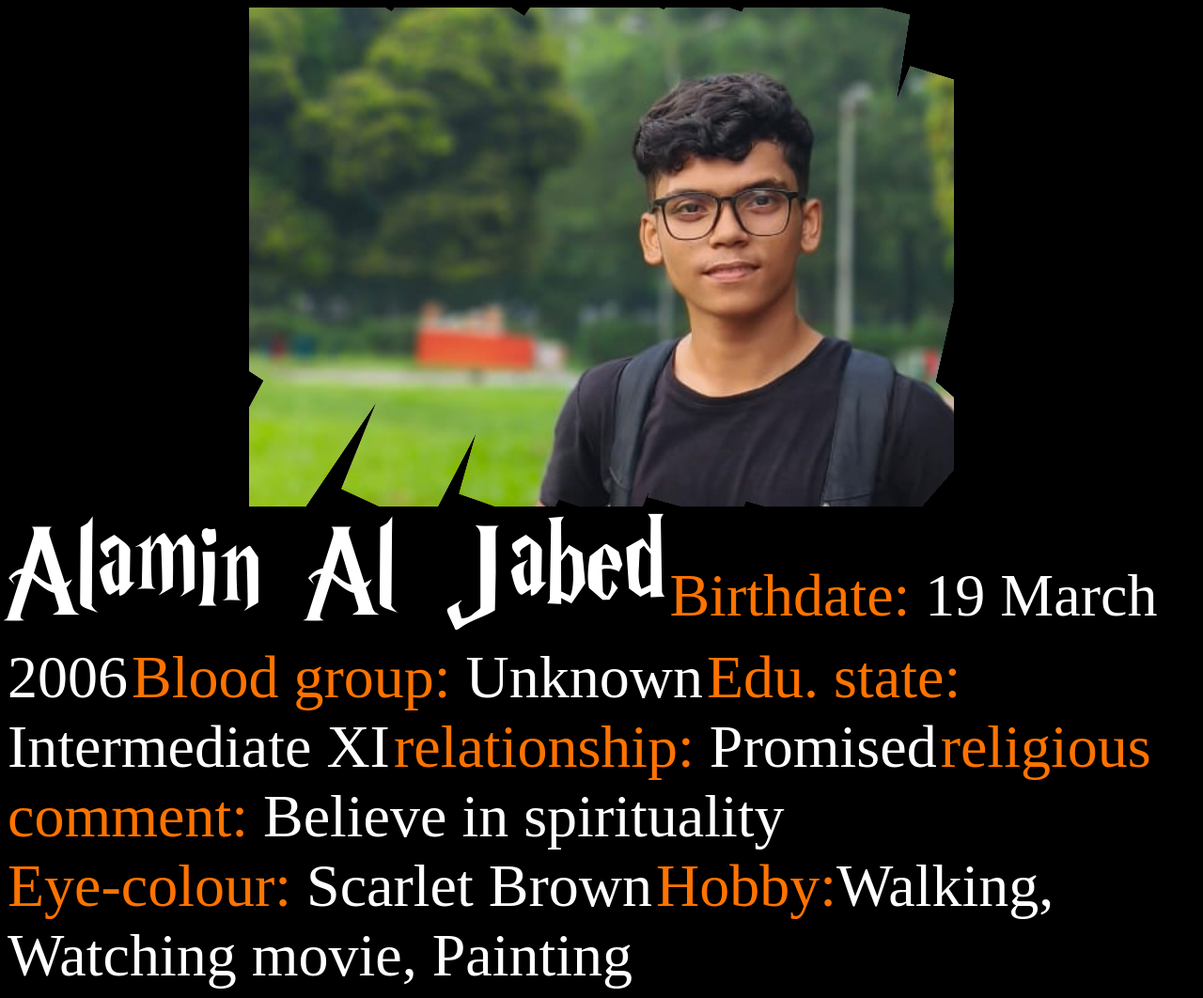
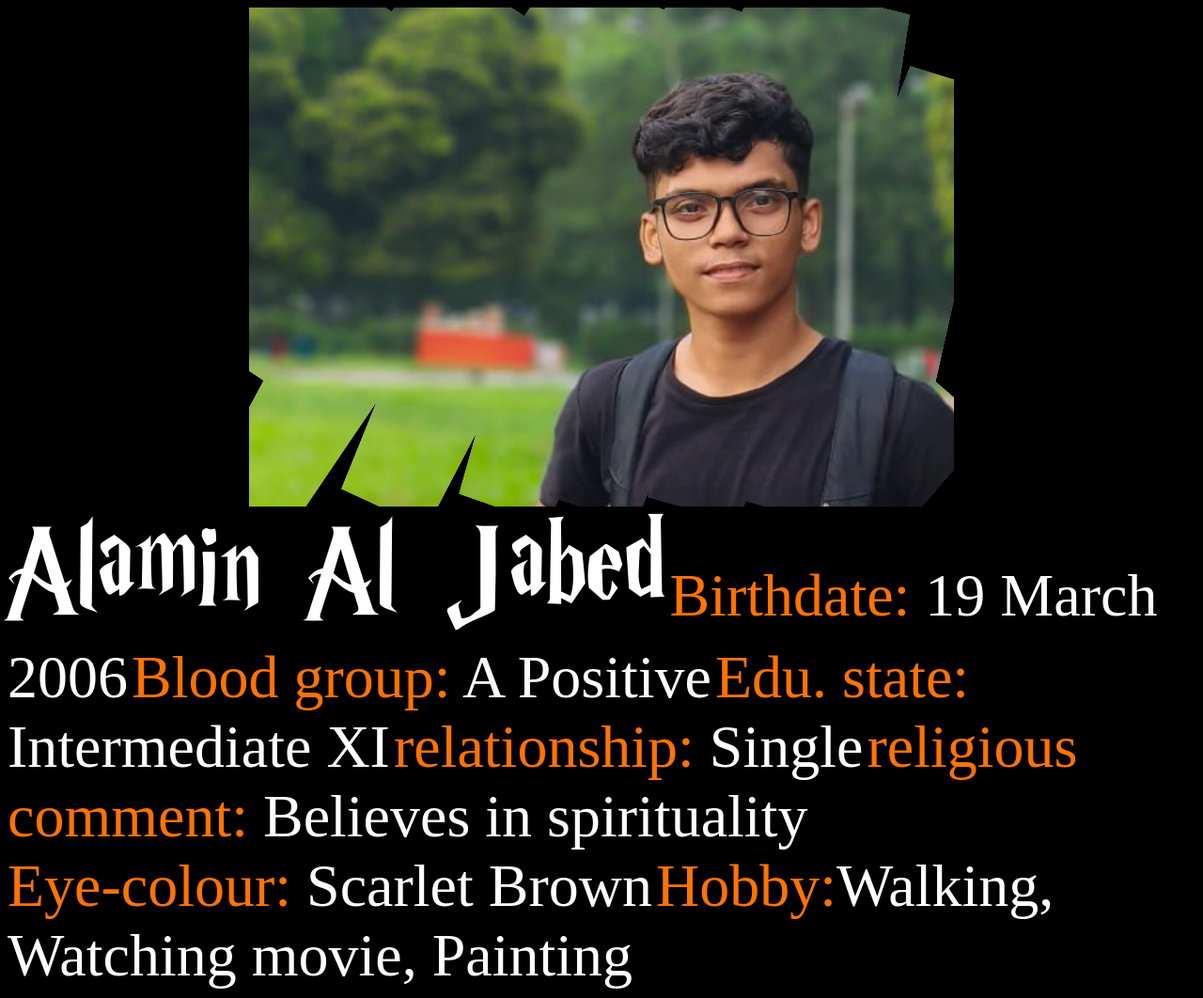
Before and after one commit to alaminaljabed/Hogwarts, a plain HTML site: page bio.html in a window 1280 px wide. Shown: the whole page at 94% size. Drawn offline with Linux system fonts and the light colour scheme.

Commit message:
bio.html

```diff
--- a/bio.html
+++ b/bio.html
@@ -15,10 +15,10 @@
 </div>
 <p3>Alamin Al Jabed</p3>
 <p10> Birthdate: </p10><p11>19 March 2006</p11>
-<p10> Blood group: </p10><p11>Unknown</p11>
+<p10> Blood group: </p10><p11>A Positive</p11>
 <p10> Edu. state: </p10><p11>Intermediate XI</p11>
-<p10> relationship: </p10><p11>Promised</p11>
-<p10> religious comment: </p10><p11>Believe in spirituality</p11>
+<p10> relationship: </p10><p11>Single</p11>
+<p10> religious comment: </p10><p11>Believes in spirituality</p11>
 <br>
 <p10> Eye-colour: </p10><p11>Scarlet Brown</p11>
 <p10> Hobby:</p10><p11>Walking, Watching movie, Painting</p11>
```
